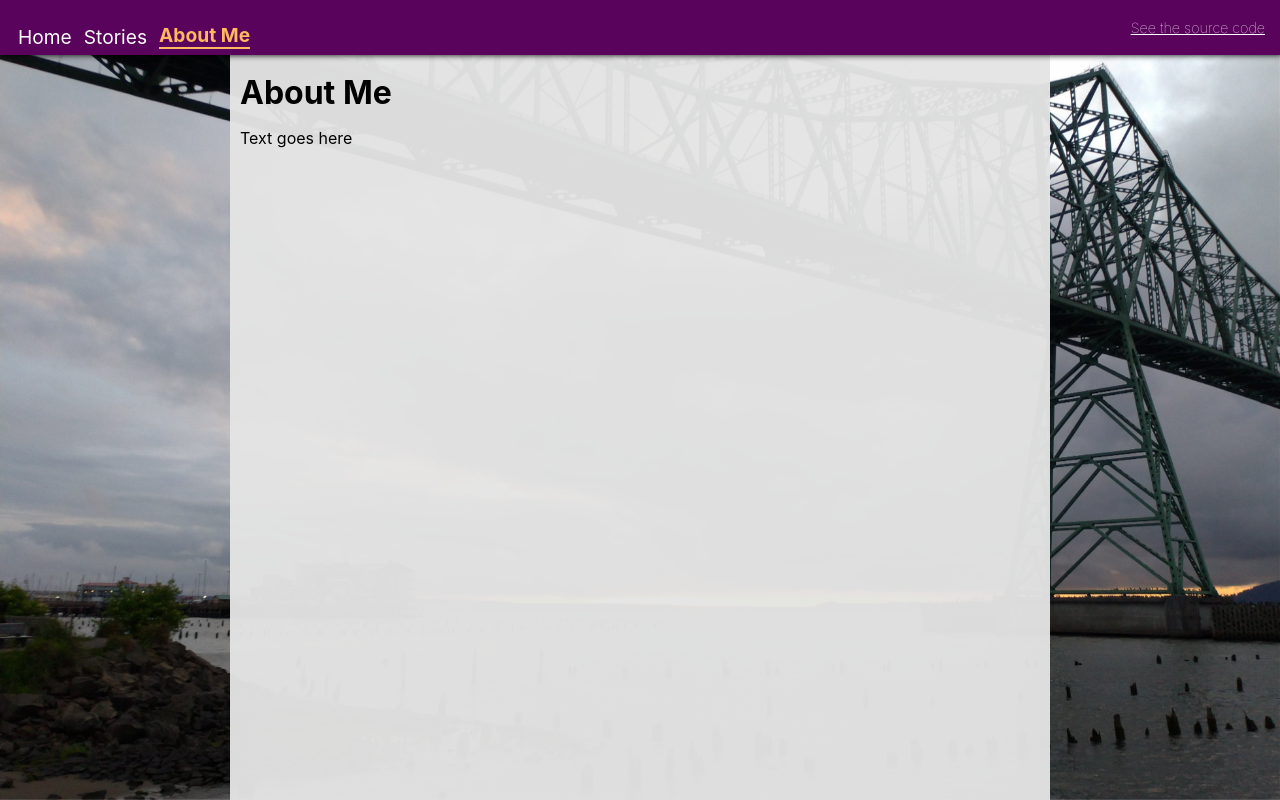
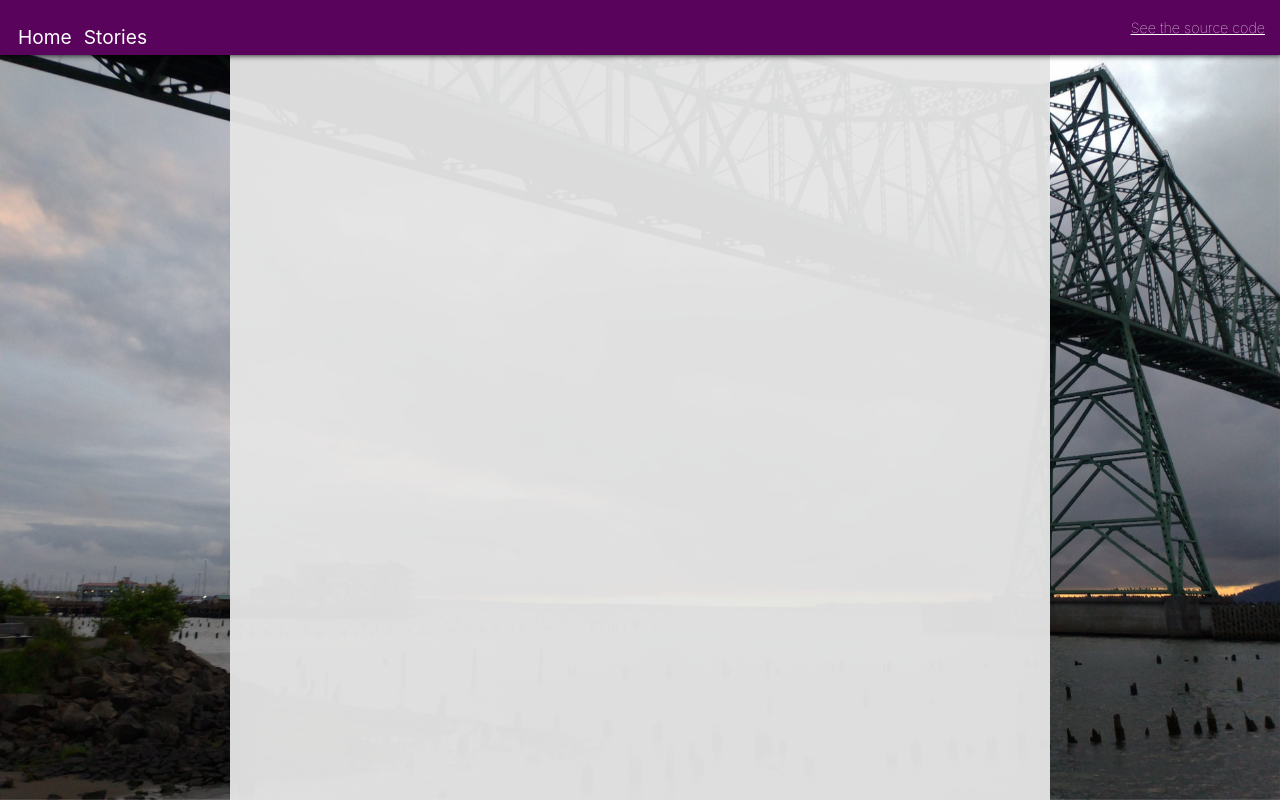
Before and after one commit to harkinsmax/max-personal-site, a React (Create React App) app in the folder max-site/: page /about in a window 1280 px wide. Built offline with nearby package versions, Linux system fonts and the light colour scheme.

Commit message:
Remove about page

```diff
--- a/max-site/src/appRoutes.tsx
+++ b/max-site/src/appRoutes.tsx
@@ -3,14 +3,12 @@ import { FC } from "react";
 import { Route, Routes } from 'react-router-dom';
 import Home from './components/home/home';
 import Blog from './components/blog/blog';
-import About from './components/about/about';
 
 const AppRoutes: FC = () => {
   return (
     <Routes>
       <Route path="/home" element={< Home />} />
       <Route path="/blog" element={< Blog />} />
-      <Route path="/about" element={< About />} />
     </Routes>
   );
 };
--- a/max-site/src/components/about/about.tsx
+++ /dev/null
@@ -1,13 +0,0 @@
-import { FC } from "react";
-import { useAppDispatch } from "../../hooks";
-import { setLocationTo } from "../../state/navSlice";
-
-const About: FC = () => {
-  const dispatch = useAppDispatch();
-  dispatch(setLocationTo("about"));
-
-  return <>
-    <h1>About Me</h1><p>Text goes here</p></>;
-};
-
-export default About;
--- a/max-site/src/components/shared/navBar.tsx
+++ b/max-site/src/components/shared/navBar.tsx
@@ -22,7 +22,6 @@ const NavBar: FC = () => {
 
     <NavBarLink toPath="/blog" isCurrentLocation={curLocation === "blog"}>Stories</NavBarLink>
 
-    <NavBarLink toPath="/about" isCurrentLocation={curLocation === "about"}>About Me</NavBarLink>
     <div className={styles.rightSideContent}>
       <a className={styles.sourceLink} href="https://github.com/harkinsmax/max-personal-site" rel="noreferrer" target="_blank">See the source code</a>
     </div>
```
